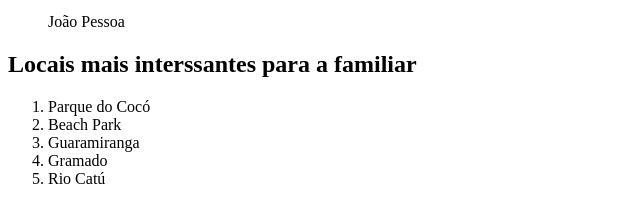
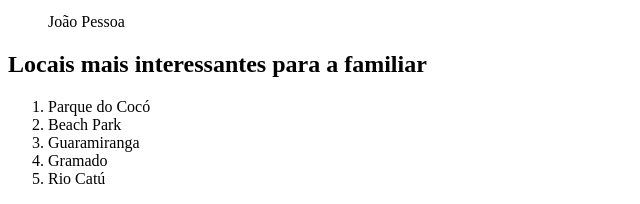
Before and after one commit to JanderFariasRibeiro/tabela_Fs25, a plain HTML site: page index.html in a window 1280 px wide. Shown: the part 313-517 px from the top of the page, 0-640 px from the left. Drawn offline with Linux system fonts and the light colour scheme.

```diff
--- a/index.html
+++ b/index.html
@@ -20,7 +20,7 @@
         <ol>Salvador</ol>
         <ol>João Pessoa</ol>
 
-        <h2>Locais mais interssantes para a familiar</h2>
+        <h2>Locais mais interessantes para a familiar</h2>
 
         <ol>
             <li>Parque do Cocó</li>
```
